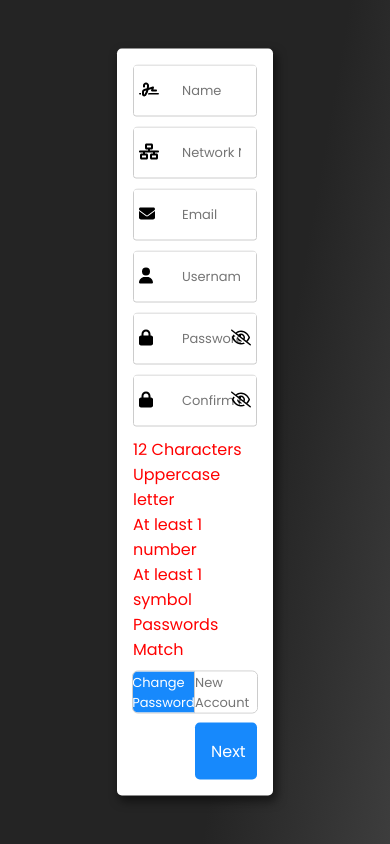
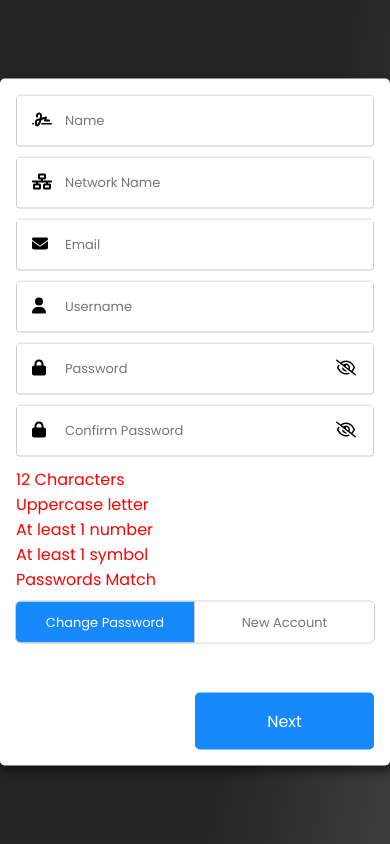
Before and after one commit to PandolfoM/mjp-account-change, a React (Vite) app: page / in a window 390 px wide. Built offline with nearby package versions, Linux system fonts and the light colour scheme.

Commit message:
adjust for more views

```diff
--- a/src/Components/Form/index.jsx
+++ b/src/Components/Form/index.jsx
@@ -165,16 +165,19 @@ function Form(props) {
         </div>
       </div>
 
+      <div className="error-container">
+        {error && (
+          <h4 ref={errorTxt} className="error form-error">
+            {error}
+          </h4>
+        )}
+      </div>
+
       <div className="interact-btns">
         <button type="submit" className="nav-btn">
           Next
         </button>
       </div>
-      {error && (
-        <h4 ref={errorTxt} className="error form-error">
-          {error}
-        </h4>
-      )}
     </form>
   );
 }
--- a/src/index.css
+++ b/src/index.css
@@ -28,8 +28,8 @@ body {
 
 .container {
   padding: 1rem;
-  width: 40vw;
-  max-width: 40rem;
+  width: 50vw;
+  max-width: 100%;
   position: absolute;
   top: 50%;
   left: 50%;
@@ -95,7 +95,7 @@ body {
 
 .fieldIcon {
   top: 41%;
-  left: 5%;
+  left: 1rem;
   transform: translate(0, -50%);
 }
 
@@ -174,12 +174,15 @@ input[type="radio"]:checked + label {
   }
 }
 
+.error-container {
+  width: 100%;
+  height: 2.5rem;
+}
+
 .form-error {
-  position: fixed;
   left: 1rem;
   bottom: 1rem;
   min-height: 2.5rem;
-  max-width: 12rem;
   border-radius: 10rem;
   padding: 0.5rem;
   z-index: 999998;
@@ -241,3 +244,18 @@ input[type="email"]:focus-visible {
   text-align: center;
   font-size: 1.5rem;
 }
+
+/* media queries */
+@media (max-width: 960px) {
+  .container {
+    width: 80vw;
+    max-width: 100%;
+  }
+}
+
+@media (max-width: 420px) {
+  .container {
+    width: 100vw;
+    max-width: 100%;
+  }
+}
```
